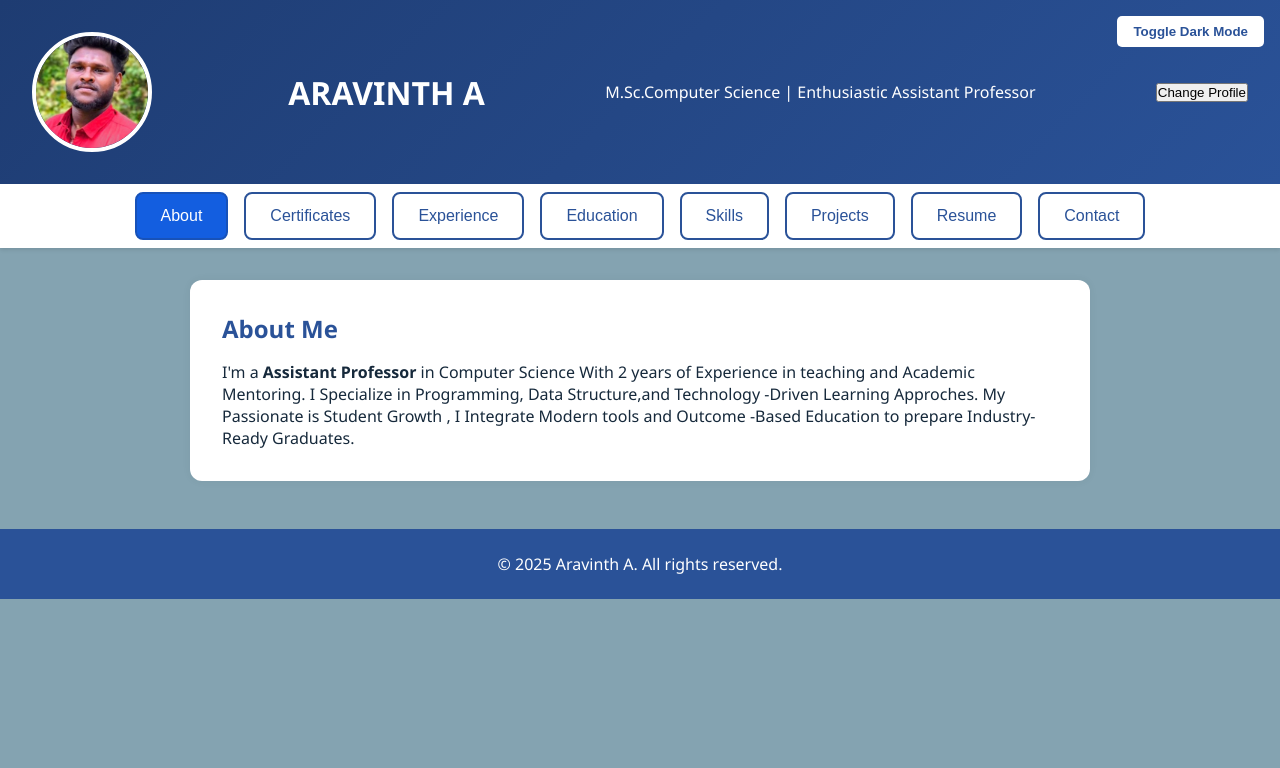
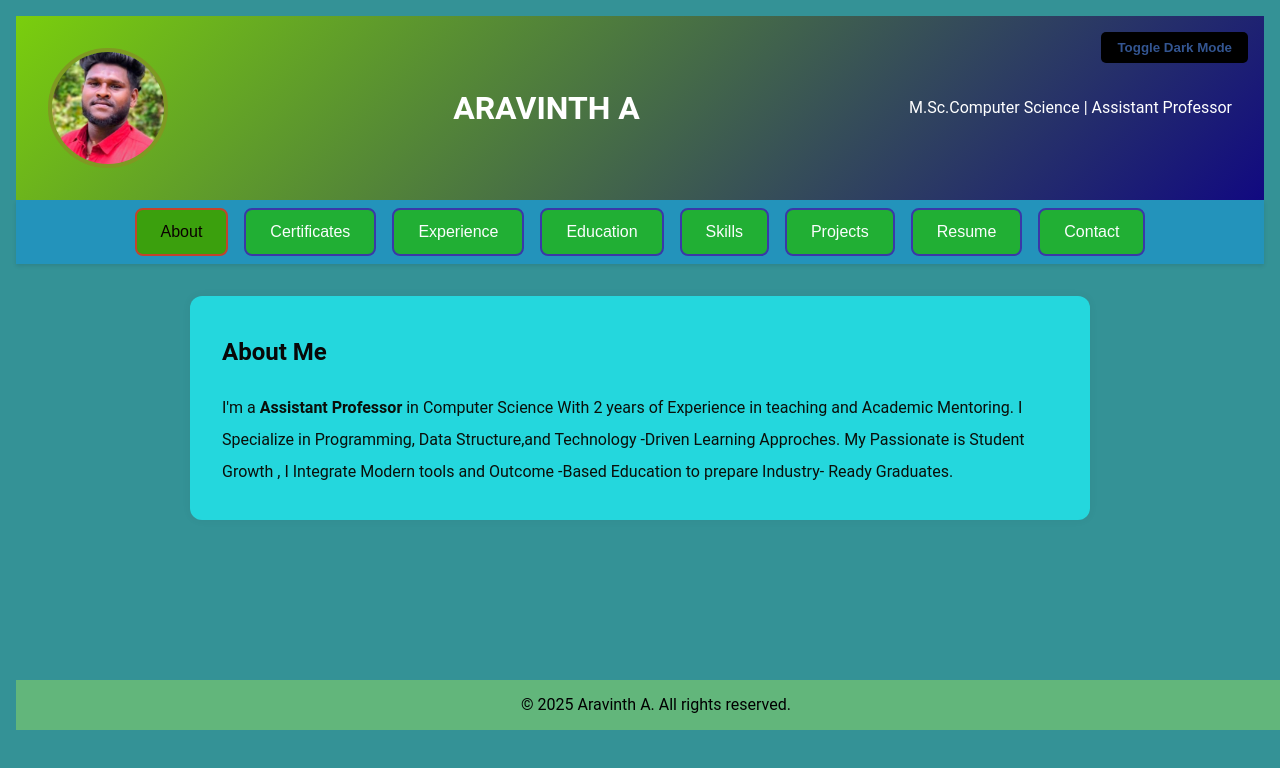
Before and after one commit to aravi-hub/aravinth, a plain HTML site: page index.html in a window 1280 px wide. Drawn offline with Linux system fonts and the light colour scheme.

Commit message:
Update index.html

```diff
--- a/index.html
+++ b/index.html
@@ -14,13 +14,16 @@
       scroll-behavior: smooth;
     }
    body {
-      font-family: 'Segoe UI', sans-serif;
-      background: #4e7a8fb0;
-      color: #16293b;
+  font-family: 'Roboto', Arial, sans-serif;
+  background-color: #349296;
+  color: #0a0f0a;
+  margin: 0;
+  padding: 1rem;
+  line-height: 2.0;
 }
     header {
-      background: linear-gradient(135deg, #1e3c72, #2a5298);
-      color: white;
+      background: linear-gradient(135deg, #7ace0d, #110981);
+      color: rgb(255, 255, 255);
       text-align: center;
       padding: 3rem 1rem 5rem;
       position: relative;
@@ -30,7 +33,7 @@
   height: 120px;
   border-radius: 50%;
   object-fit: cover;
-  border: 4px solid #fff;
+  border: 4px solid #7f9922;
   position: relative;
   margin-top: -80px;
   margin-bottom: 1rem;
@@ -39,31 +42,31 @@
       display: flex;
       flex-wrap: wrap;
       justify-content: center;
-      background: white;
+      background: rgba(32, 148, 194, 0.849);
       box-shadow: 0 2px 4px rgba(0,0,0,0.1);
     }
     .tabs button {
       padding: 0.8rem 1.5rem;
-      background: #ffffff;
-      border: 2px solid #2a5298;
+      background: #21af34;
+      border: 2px solid #3a38a8;
       border-radius: 8px;
       margin: 0.5rem;
       cursor: pointer;
       font-size: 16px;
       font-weight: 500;
-      color: #2a5298;
+      color: #fbfdfd;
       transition: all 0.3s ease;
     }
     .tabs button:hover,
     .tabs button.active {
-      background: #135ee0;
-      color: #fff;
-      border-color: #1752b9;
+      background: #3ba00d;
+      color: #0a0101;
+      border-color: #c2432c;
     }
     section {
       max-width: 900px;
       margin: auto;
-      background: white;
+      background: rgb(36, 215, 221);
       padding: 2rem;
       margin-top: 2rem;
       border-radius: 12px;
@@ -79,7 +82,7 @@
       transform: translateY(0);
     }
     h2 {
-      color: #2a5298;
+      color: #080808;
       margin-bottom: 1rem;
     }
     ul li {
@@ -87,23 +90,31 @@
     }
     .download-button {
       display: inline-block;
-      background: #2a5298;
-      color: white;
+      background: #55be3a;
+      color: rgb(4, 14, 14);
       padding: 0.5rem 1rem;
       border-radius: 20px;
       text-decoration: none;
       margin-top: 1rem;
     }
     .download-button:hover {
-      background: #1e3c72;
+      background: #207744;
     }
    footer {
+  display: flex;
+  justify-content: center;
+  align-items: center;
+  padding: 9px;
+  background-color: #62b67b; /* Slightly different shade of purple */
+  color: #000000;
+  margin-block-start: 10rem;
   text-align: center;
-      padding: 1.5rem;
-      background: #2a5298;
-      color: white;
-      margin-top: 3rem;
+  flex-direction: column;
+  position: fixed;
+  bottom: 7;
+  width: 100%;
 }
+
     .modal {
       display: none;
       position: fixed;
@@ -114,7 +125,7 @@
       align-items: center;
     }
     .modal-content {
-      background: white;
+      background: rgb(174, 182, 157);
       padding: 2rem;
       border-radius: 10px;
       width: 300px;
@@ -129,7 +140,7 @@
       border-radius: 6px;
     }
     .modal-content button {
-      background: #2a5298;
+      background: #56982a;
       color: white;
       border: none;
       padding: 10px 20px;
@@ -138,7 +149,7 @@
       cursor: pointer;
     }
     .modal-content .error {
-      color: red;
+      color: rgb(31, 34, 231);
       font-size: 14px;
       margin-top: 10px;
     }
@@ -157,7 +168,7 @@
         margin-bottom: 1rem;
       }
       header {
-        padding-bottom: 2rem;
+        padding-bottom: 9rem;
       }
     }
     .dark-mode {
@@ -172,26 +183,26 @@
       background: linear-gradient(135deg, #000000, #2a2a2a);
     }
     .dark-mode .tabs button {
-      background-color: #2a2a2a;
+      background-color: #fcefef;
       color: #f5f5f5;
       border-color: #555;
     }
     .dark-mode .tabs button.active,
     .dark-mode .tabs button:hover {
-      background-color: #444;
+      background-color: #ffefef;
       color: #fff;
     }
     .dark-toggle {
       position: absolute;
       top: 1rem;
       right: 1rem;
-      background: #fff;
+      background: #000000;
       border: none;
       padding: 0.5rem 1rem;
       font-weight: bold;
       cursor: pointer;
       border-radius: 5px;
-      color: #2a5298;
+      color: #335591;
     }
   </style>
 </head>
@@ -203,9 +214,8 @@
     <h1>ARAVINTH A</h1>
 
   </div>
-  <p>M.Sc.Computer Science | Enthusiastic Assistant Professor </p>
+  <p>M.Sc.Computer Science | Assistant Professor </p>
   <input type="file" id="fileInput" accept="image/*" style="display:none">
-  <button onclick="showModal()">Change Profile</button>
 </header>
 
 <div class="tabs">
@@ -222,6 +232,7 @@
 <section id="about" class="active">
   <h2>About Me</h2>
   <p>I'm a <b> Assistant Professor</b> in Computer Science  With 2 years of Experience in teaching and Academic Mentoring. I Specialize in Programming, Data Structure,and Technology -Driven Learning Approches. My Passionate is Student Growth , I Integrate Modern tools and Outcome -Based Education to prepare Industry- Ready Graduates.
+
   </section>
 
 <section id="education">
```
Lines whose indentation alone changed are shown as unchanged.
